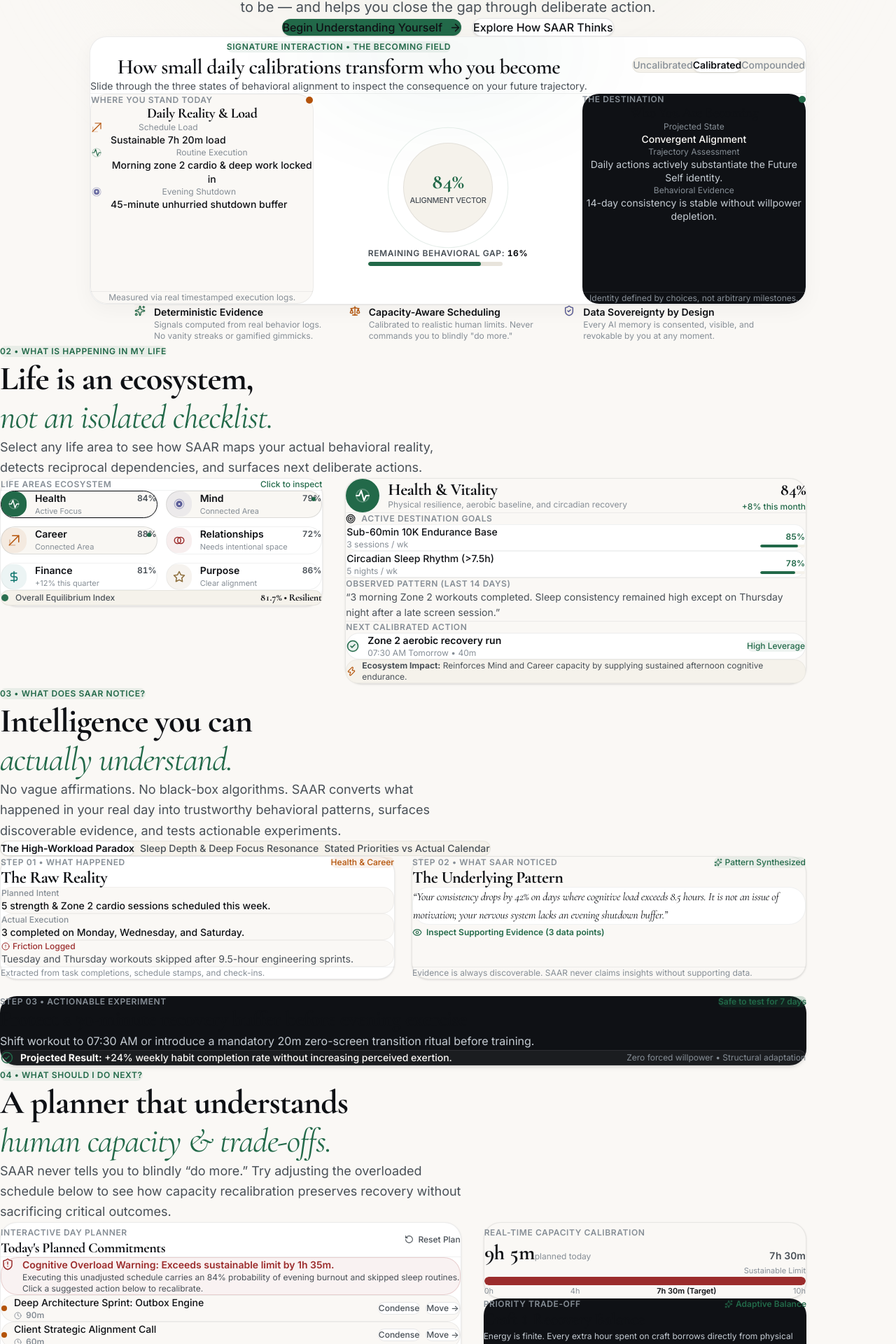
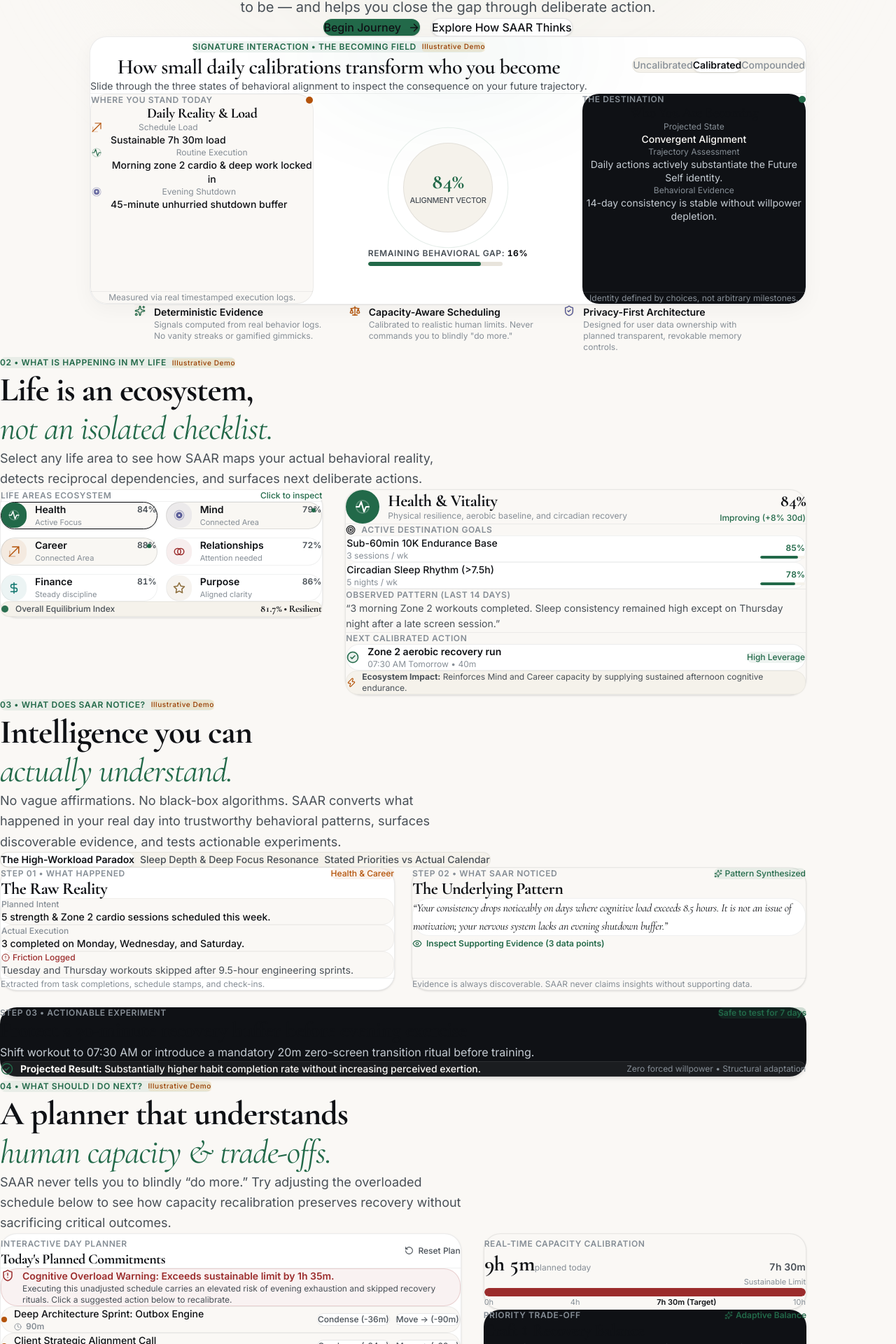
Before and after one commit to Sujal12345-pheoniix/SAAR, a Next.js app in the folder apps/web/: page /home in a window 1280 px wide. Shown: the part 255-2175 px from the top of the page at 70% size. Built offline with nearby package versions, Linux system fonts and the light colour scheme.

Commit message:
fix(landing): label illustrative demos, harmonize copy, and soften unbacked claims

```diff
--- a/apps/web/app/(public)/home/page.tsx
+++ b/apps/web/app/(public)/home/page.tsx
@@ -9,7 +9,9 @@
 import { CtaSection, Footer } from '@/components/landing/InsightsAndFooter';
 
 export const metadata: Metadata = {
-  title: 'SAAR — Personal Growth Intelligence',
+  title: {
+    absolute: 'SAAR — Personal Growth Intelligence',
+  },
   description:
     'You are not managing tasks. You are understanding the person behind the tasks. Turn your daily reality into a deliberate path toward who you want to become.',
   robots: { index: true, follow: true },
--- a/apps/web/components/landing/BecomingField.tsx
+++ b/apps/web/components/landing/BecomingField.tsx
@@ -46,7 +46,7 @@
     alignment: 84,
     gapPercentage: 16,
     todaySummary: {
-      status: 'Sustainable 7h 20m load',
+      status: 'Sustainable 7h 30m load',
       routine: 'Morning zone 2 cardio & deep work locked in',
       evening: '45-minute unhurried shutdown buffer',
       energy: 'Restorative baseline preserved',
@@ -94,7 +94,8 @@
       <div className="flex flex-col md:flex-row items-start md:items-center justify-between gap-4 pb-8 border-b border-[rgba(15,17,21,0.06)] relative z-10">
         <div>
           <div className="inline-flex items-center gap-2 px-3 py-1 rounded-full text-xs font-semibold uppercase tracking-wider text-[#226949] bg-[rgba(34,105,73,0.08)] mb-2">
-            Signature Interaction • The Becoming Field
+            <span>Signature Interaction • The Becoming Field</span>
+            <span className="px-1.5 py-0.5 rounded text-[10px] bg-amber-500/10 text-amber-800 font-medium normal-case">Illustrative Demo</span>
           </div>
           <h2 className="font-editorial text-2xl md:text-3xl font-semibold text-[#0F1115] tracking-tight">
             How small daily calibrations transform who you become
--- a/apps/web/components/landing/GrowthStorySection.tsx
+++ b/apps/web/components/landing/GrowthStorySection.tsx
@@ -20,12 +20,12 @@
     month: 'September 2026',
     cycleOverview: 'A month characterized by steady boundary consolidation and consistent aerobic recovery.',
     whatChanged: [
-      '18 deliberate morning cardio sessions completed with zero skips.',
+      '18 deliberate morning cardio sessions completed across the month.',
       'Evening shutdown buffer preserved on 22 of 28 tracked days.',
       'Deep architecture sprints scheduled exclusively before 11:30 AM.',
     ],
     whatBecameEasier:
-      'Lacing up running shoes at 07:15 AM transitioned from an internal debate into an automatic morning baseline.',
+      'Lacing up running shoes at 07:30 AM transitioned from an internal debate into an automatic morning baseline.',
     whatStillFrictions:
       'Unplanned late-night messages after 10:00 PM periodically elevate pre-sleep cognitive arousal.',
     whatYouLearned:
@@ -33,9 +33,9 @@
     whatToTryNext:
       'Relocate the phone charging station outside the bedroom at 09:30 PM to eliminate late-night context re-entry.',
     headlineMetric: {
-      value: '84%',
+      value: '79%',
       label: 'Behavioral Consistency',
-      context: '+14% compared to pre-SAAR baseline',
+      context: '22 of 28 tracked days preserved',
     },
   },
   {
@@ -71,7 +71,8 @@
       {/* Header */}
       <div className="max-w-2xl mb-14">
         <div className="inline-flex items-center gap-2 px-3 py-1 rounded-full text-xs font-semibold uppercase tracking-wider text-[#226949] bg-[rgba(34,105,73,0.08)] mb-3">
-          05 • What Changed?
+          <span>05 • What Changed?</span>
+          <span className="px-1.5 py-0.5 rounded text-[10px] bg-amber-500/10 text-amber-800 font-medium normal-case">Illustrative Demo</span>
         </div>
         <h2 className="font-editorial text-4xl sm:text-5xl font-bold text-[#0F1115] tracking-tight leading-tight">
           Your story of change, <br />
--- a/apps/web/components/landing/Hero.tsx
+++ b/apps/web/components/landing/Hero.tsx
@@ -65,7 +65,7 @@
             href="/register"
             className="inline-flex items-center gap-2.5 px-7 py-3.5 rounded-xl font-medium text-base bg-[#226949] hover:bg-[#1B543A] text-white transition-all shadow-sm hover:shadow-md hover:-translate-y-0.5"
           >
-            <span>Begin Understanding Yourself</span>
+            <span>Begin Journey</span>
             <ArrowRight size={17} />
           </Link>
 
@@ -118,9 +118,9 @@
               <ShieldCheck size={16} />
             </div>
             <div>
-              <div className="text-sm font-semibold text-[#0F1115]">Data Sovereignty by Design</div>
+              <div className="text-sm font-semibold text-[#0F1115]">Privacy-First Architecture</div>
               <div className="text-xs text-[#868E96] mt-0.5">
-                Every AI memory is consented, visible, and revokable by you at any moment.
+                Designed for user data ownership with planned transparent, revokable memory controls.
               </div>
             </div>
           </div>
--- a/apps/web/components/landing/HowSaarThinks.tsx
+++ b/apps/web/components/landing/HowSaarThinks.tsx
@@ -33,7 +33,7 @@
       friction: 'Tuesday and Thursday workouts skipped after 9.5-hour engineering sprints.',
     },
     patternDetected:
-      'Your consistency drops by 42% on days where cognitive load exceeds 8.5 hours. It is not an issue of motivation; your nervous system lacks an evening shutdown buffer.',
+      'Your consistency drops noticeably on days where cognitive load exceeds 8.5 hours. It is not an issue of motivation; your nervous system lacks an evening shutdown buffer.',
     evidencePoints: [
       { label: 'Workload Threshold', metric: '>8.5h work', detail: 'Consistent drop in physical readiness' },
       { label: 'Heart Rate Variability', metric: '-18ms dip', detail: 'Elevated sympathetic tone at 7:30 PM' },
@@ -42,7 +42,7 @@
     proposedExperiment: {
       headline: 'Protect a 30-minute recovery buffer before evening exercise',
       action: 'Shift workout to 07:30 AM or introduce a mandatory 20m zero-screen transition ritual before training.',
-      expectedOutcome: '+24% weekly habit completion rate without increasing perceived exertion.',
+      expectedOutcome: 'Substantially higher habit completion rate without increasing perceived exertion.',
     },
   },
   {
@@ -64,7 +64,7 @@
     proposedExperiment: {
       headline: 'Front-load complex architecture blocks to morning windows',
       action: 'Schedule heavy analytical work between 09:30 AM and 11:30 AM; reserve afternoons for async collaboration.',
-      expectedOutcome: '90%+ deep work sprint completion rate with zero forced willpower.',
+      expectedOutcome: 'Significantly higher deep work sprint completion rate with sustainable cognitive reserve.',
     },
   },
   {
@@ -102,7 +102,8 @@
       {/* Section Header */}
       <div className="max-w-2xl mb-14">
         <div className="inline-flex items-center gap-2 px-3 py-1 rounded-full text-xs font-semibold uppercase tracking-wider text-[#226949] bg-[rgba(34,105,73,0.08)] mb-3">
-          03 • What Does SAAR Notice?
+          <span>03 • What Does SAAR Notice?</span>
+          <span className="px-1.5 py-0.5 rounded text-[10px] bg-amber-500/10 text-amber-800 font-medium normal-case">Illustrative Demo</span>
         </div>
         <h2 className="font-editorial text-4xl sm:text-5xl font-bold text-[#0F1115] tracking-tight leading-tight">
           Intelligence you can <br />
--- a/apps/web/components/landing/InsightsAndFooter.tsx
+++ b/apps/web/components/landing/InsightsAndFooter.tsx
@@ -35,7 +35,7 @@
               href="/register"
               className="inline-flex items-center gap-2 px-8 py-3.5 rounded-xl font-medium text-base bg-[#226949] hover:bg-[#1B543A] text-white transition-all shadow-sm hover:shadow-md hover:-translate-y-0.5"
             >
-              <span>Begin Your Journey</span>
+              <span>Begin Journey</span>
               <ArrowRight size={17} />
             </Link>
 
@@ -49,12 +49,12 @@
 
           <div className="pt-6 flex items-center justify-center gap-6 text-xs text-[#868E96]">
             <span className="flex items-center gap-1.5">
-              <ShieldCheck size={14} className="text-[#226949]" /> 100% Data Sovereignty
+              <ShieldCheck size={14} className="text-[#226949]" /> Privacy First
             </span>
             <span>•</span>
             <span>Zero Advertising</span>
             <span>•</span>
-            <span>Encrypted Memory</span>
+            <span>Private Personal Data</span>
           </div>
         </div>
       </div>
@@ -82,13 +82,13 @@
         {/* Links */}
         <div className="flex flex-wrap items-center gap-6 text-xs text-[#495057]">
           <Link href="/privacy" className="hover:text-[#0F1115] transition-colors">
-            Privacy Sovereignty
+            Privacy Policy
           </Link>
           <Link href="/terms" className="hover:text-[#0F1115] transition-colors">
-            Terms of Reflection
+            Terms of Service
           </Link>
           <a href="#how-it-thinks" className="hover:text-[#0F1115] transition-colors">
-            Architecture
+            How SAAR Thinks
           </a>
           <a href="#becoming" className="hover:text-[#0F1115] transition-colors">
             Becoming
--- a/apps/web/components/landing/LifeIntelligenceMap.tsx
+++ b/apps/web/components/landing/LifeIntelligenceMap.tsx
@@ -26,7 +26,7 @@
     name: 'Health & Vitality',
     tagline: 'Physical resilience, aerobic baseline, and circadian recovery',
     score: 84,
-    trend: '+8% this month',
+    trend: 'Improving (+8% 30d)',
     color: '#226949',
     bgLight: 'rgba(34, 105, 73, 0.08)',
     connectedTo: ['mind', 'career'],
@@ -48,7 +48,7 @@
     name: 'Mind & Clarity',
     tagline: 'Deep cognitive focus, emotional poise, and mental space',
     score: 79,
-    trend: '+4% this month',
+    trend: 'Improving (+4% 30d)',
     color: '#4D5091',
     bgLight: 'rgba(77, 80, 145, 0.08)',
     connectedTo: ['health', 'purpose'],
@@ -70,7 +70,7 @@
     name: 'Career & Craft',
     tagline: 'Deliberate building, architectural mastery, and deep contribution',
     score: 88,
-    trend: 'Stable high velocity',
+    trend: 'Steady high focus',
     color: '#B45309',
     bgLight: 'rgba(180, 83, 9, 0.08)',
     connectedTo: ['health', 'finance'],
@@ -92,7 +92,7 @@
     name: 'Relationships & Connection',
     tagline: 'Unhurried presence, deep listening, and enduring bonds',
     score: 72,
-    trend: 'Needs intentional space',
+    trend: 'Attention needed',
     color: '#9B2C2C',
     bgLight: 'rgba(155, 44, 44, 0.08)',
     connectedTo: ['mind', 'purpose'],
@@ -114,7 +114,7 @@
     name: 'Finance & Stewardship',
     tagline: 'Calibrated reserves, long-term sovereignty, and conscious allocation',
     score: 81,
-    trend: '+12% this quarter',
+    trend: 'Steady discipline',
     color: '#0F766E',
     bgLight: 'rgba(15, 118, 110, 0.08)',
     connectedTo: ['career', 'purpose'],
@@ -136,7 +136,7 @@
     name: 'Purpose & Philosophy',
     tagline: 'Internal compass, ethical alignment, and intentional living',
     score: 86,
-    trend: 'Clear alignment',
+    trend: 'Aligned clarity',
     color: '#8C6D3B',
     bgLight: 'rgba(140, 109, 59, 0.08)',
     connectedTo: ['mind', 'relationships'],
@@ -164,7 +164,8 @@
       {/* Section Header */}
       <div className="max-w-2xl mb-14">
         <div className="inline-flex items-center gap-2 px-3 py-1 rounded-full text-xs font-semibold uppercase tracking-wider text-[#226949] bg-[rgba(34,105,73,0.08)] mb-3">
-          02 • What Is Happening In My Life
+          <span>02 • What Is Happening In My Life</span>
+          <span className="px-1.5 py-0.5 rounded text-[10px] bg-amber-500/10 text-amber-800 font-medium normal-case">Illustrative Demo</span>
         </div>
         <h2 className="font-editorial text-4xl sm:text-5xl font-bold text-[#0F1115] tracking-tight leading-tight">
           Life is an ecosystem, <br />
--- a/apps/web/components/landing/Navbar.tsx
+++ b/apps/web/components/landing/Navbar.tsx
@@ -10,6 +10,7 @@
   { label: 'How SAAR Thinks', href: '#how-it-thinks' },
   { label: 'Trade-offs', href: '#tradeoffs' },
   { label: 'Growth Story', href: '#growth-story' },
+  { label: 'Companion', href: '#companion' },
 ];
 
 export function Navbar() {
--- a/apps/web/components/landing/PlannerSimulator.tsx
+++ b/apps/web/components/landing/PlannerSimulator.tsx
@@ -65,7 +65,8 @@
       {/* Header */}
       <div className="max-w-2xl mb-14">
         <div className="inline-flex items-center gap-2 px-3 py-1 rounded-full text-xs font-semibold uppercase tracking-wider text-[#226949] bg-[rgba(34,105,73,0.08)] mb-3">
-          04 • What Should I Do Next?
+          <span>04 • What Should I Do Next?</span>
+          <span className="px-1.5 py-0.5 rounded text-[10px] bg-amber-500/10 text-amber-800 font-medium normal-case">Illustrative Demo</span>
         </div>
         <h2 className="font-editorial text-4xl sm:text-5xl font-bold text-[#0F1115] tracking-tight leading-tight">
           A planner that understands <br />
@@ -111,7 +112,7 @@
                   {overloadDiff % 60}m.
                 </strong>
                 <p className="text-xs text-[#495057] mt-1">
-                  Executing this unadjusted schedule carries an 84% probability of evening burnout and skipped sleep routines. Click a suggested action below to recalibrate.
+                  Executing this unadjusted schedule carries an elevated risk of evening exhaustion and skipped recovery rituals. Click a suggested action below to recalibrate.
                 </p>
               </div>
             </motion.div>
@@ -190,14 +191,14 @@
                       }`}
                       title="Condense duration by focusing on core deliverables"
                     >
-                      {task.reduced ? 'Restore' : 'Condense'}
+                      {task.reduced ? 'Restore' : `Condense (-${task.durationMinutes - Math.round(task.durationMinutes * 0.6)}m)`}
                     </button>
                     <button
                       onClick={() => handleMoveTask(task.id)}
                       className="px-2.5 py-1 rounded-lg text-xs font-medium bg-[#FFFFFF] hover:bg-[#F5F2EB] text-[#495057] border border-[rgba(15,17,21,0.1)] transition-colors"
                       title="Shift to tomorrow"
                     >
-                      Move →
+                      Move → (-{currentDuration}m)
                     </button>
                   </div>
                 </div>
```
Also changed, not shown: apps/web/components/landing/CompanionSection.tsx (+5 -3 lines).
